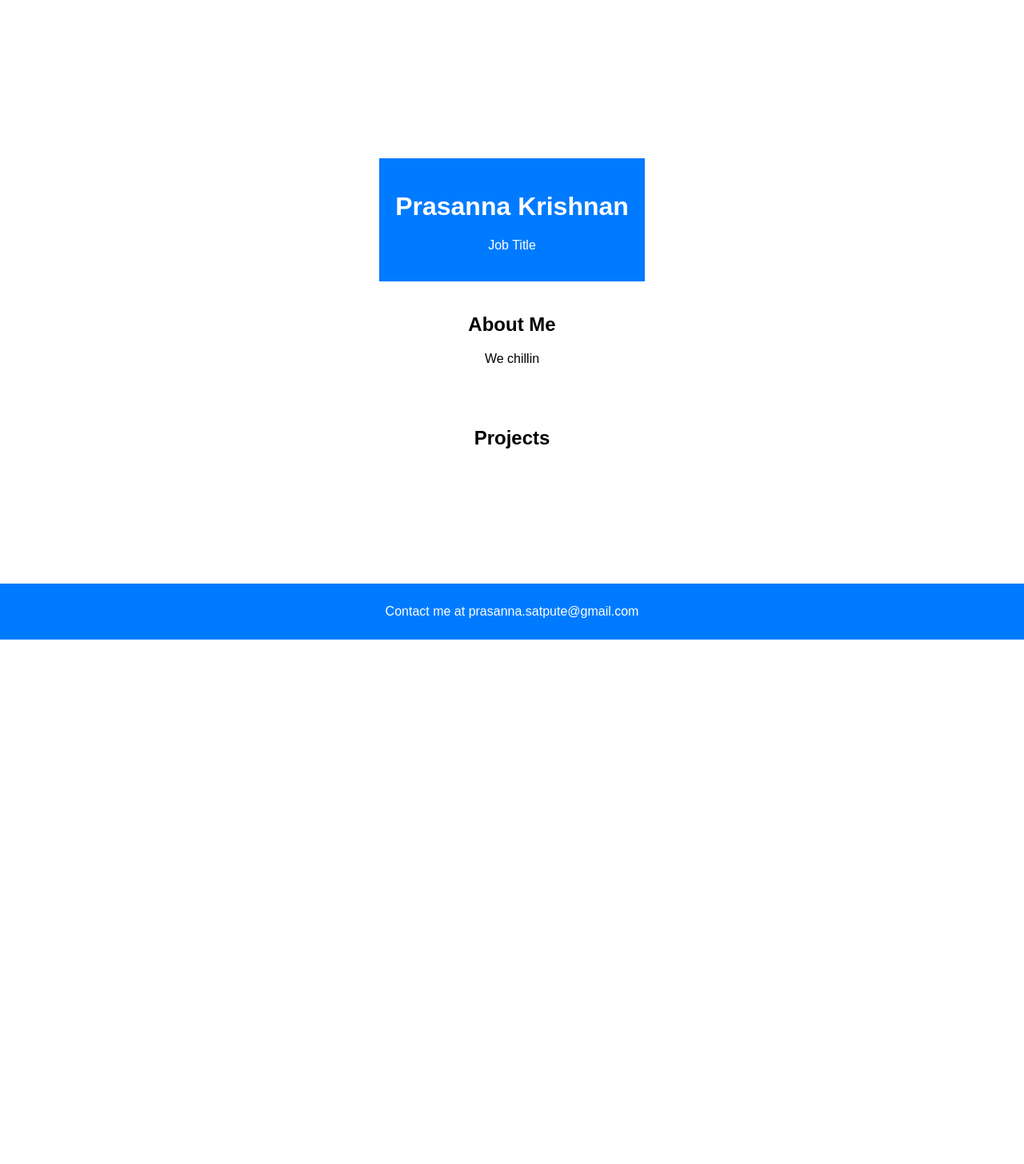
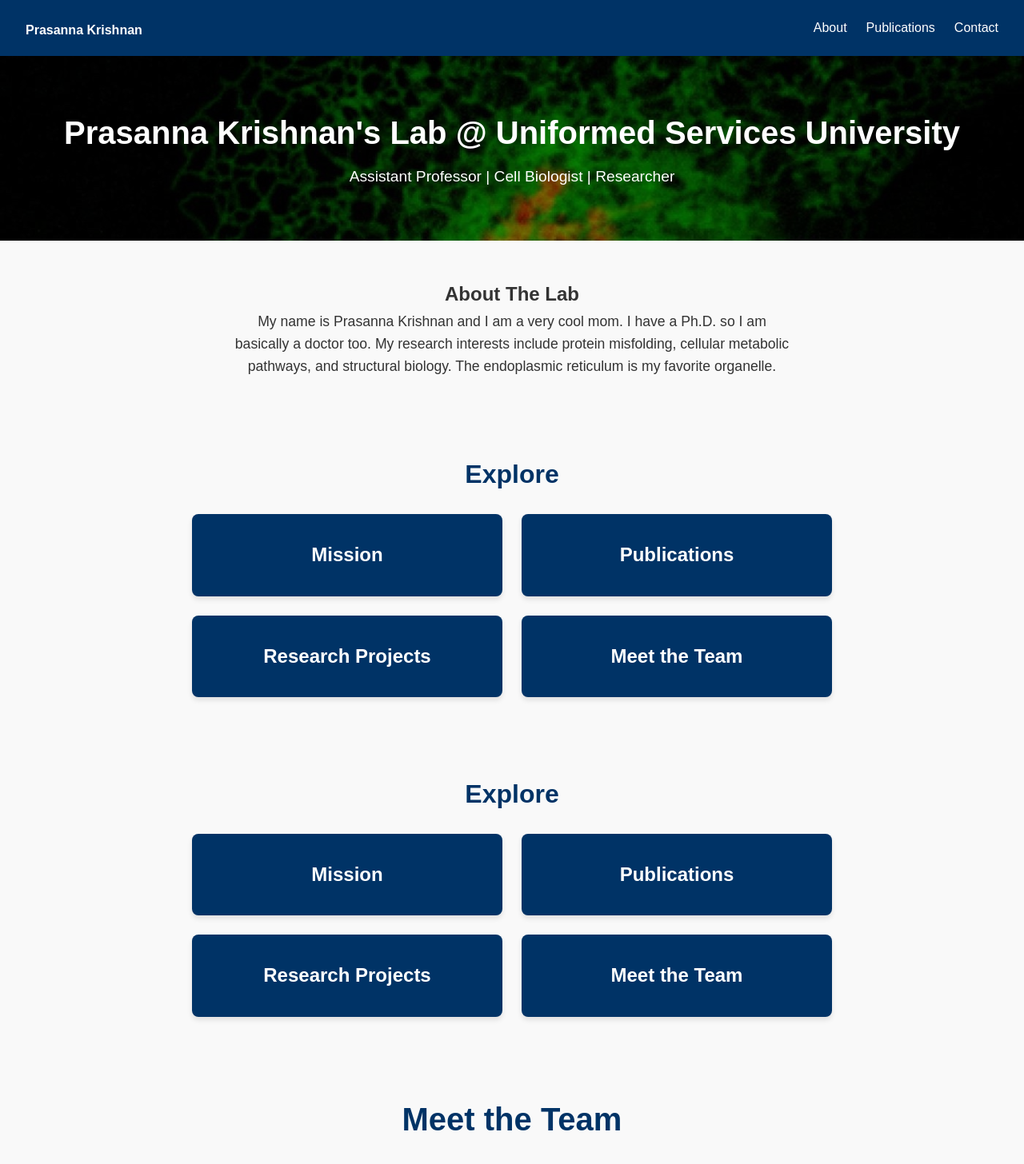
Before and after one commit to raki-krishnan/prasanna-website, a React (Create React App) app: page /team in a window 1280 px wide. Shown: the top 1456 px of the page at 80% size. Before the commit the page ends 800 px from the top, so only its background shows below. Built offline with nearby package versions, Linux system fonts and the light colour scheme.

Commit message:
intermediary changes

```diff
--- a/package.json
+++ b/package.json
@@ -8,6 +8,7 @@
     "@testing-library/user-event": "^13.5.0",
     "react": "^18.3.1",
     "react-dom": "^18.3.1",
+    "react-router-dom": "^7.0.2",
     "react-scripts": "5.0.1",
     "web-vitals": "^2.1.4"
   },
--- a/src/App.css
+++ b/src/App.css
@@ -1,35 +1,190 @@
-body, html {
+/* General Reset */
+* {
   margin: 0;
   padding: 0;
-  font-family: Arial, sans-serif;
-  font-size: 16px;
+  box-sizing: border-box;
+  font-family: 'Arial', sans-serif;
 }
 
-.container {
+/* App Container */
+.app-container {
+  line-height: 1.6;
+  color: #333;
+  background-color: #f9f9f9;
+}
+
+/* Navigation Bar */
+.navbar {
+  background-color: #003366;
+  color: #fff;
+  padding: 1rem 2rem;
   display: flex;
-  flex-direction: column;
+  justify-content: space-between;
   align-items: center;
-  justify-content: center;
-  height: 100vh;
+  position: sticky;
+  top: 0;
+  z-index: 1000;
+}
+
+.navbar .logo {
+  font-size: 1.5rem;
+  font-weight: bold;
+}
+
+.navbar ul {
+  list-style: none;
+  display: flex;
+  gap: 1.5rem;
+}
+
+.navbar a {
+  color: #fff;
+  text-decoration: none;
+  font-size: 1rem;
+}
+
+.navbar a:hover {
+  border-bottom: 2px solid #ffcc00;
+}
+
+.header {
+  background-image: url('../public/cell.jpeg');
+  background-size: cover;
+  background-position: center;
+  background-repeat: no-repeat;
+  color: #fff;
+  text-align: center;
+  padding: 4rem 2rem;
+  background-color: rgba(0, 0, 0, 0.5);
+  background-blend-mode: overlay;
+}
+
+.header h1 {
+  font-size: 2.5rem;
+  margin-bottom: 0.5rem;
+}
+
+.header p {
+  font-size: 1.2rem;
+}
+
+
+/* About Section */
+.about, .publications, .contact {
+  padding: 3rem 2rem;
   text-align: center;
 }
 
-header {
-  background-color: #007bff;
-  color: #fff;
-  padding: 20px;
+.about p {
+  max-width: 700px;
+  margin: 0 auto;
+  font-size: 1.1rem;
 }
 
-section {
-  margin: 20px 0;
+/* Projects Section */
+.publications-grid {
+  display: grid;
+  grid-template-columns: repeat(auto-fit, minmax(300px, 1fr));
+  gap: 2rem;
 }
 
-footer {
-  position: fixed;
-  bottom: 0;
-  width: 100%;
-  background-color: #007bff;
+.publications-card {
+  background-color: #fff;
+  border: 1px solid #ddd;
+  border-radius: 8px;
+  padding: 1.5rem;
+  box-shadow: 0 4px 6px rgba(0, 0, 0, 0.1);
+}
+
+.publications-card h3 {
+  margin-bottom: 0.5rem;
+  color: #003366;
+}
+
+/* Contact Section */
+.contact ul {
+  list-style: none;
+}
+
+.contact a {
+  text-decoration: none;
+  color: #003366;
+  font-weight: bold;
+}
+
+.contact a:hover {
+  color: #ffcc00;
+}
+
+
+/* Grid Section */
+.grid-section {
+  text-align: center;
+  padding: 3rem 2rem;
+}
+
+.grid-section h2 {
+  font-size: 2rem;
+  margin-bottom: 1.5rem;
+  color: #003366;
+}
+
+.grid-container {
+  display: grid;
+  grid-template-columns: repeat(2, 1fr);
+  gap: 1.5rem;
+  max-width: 800px;
+  margin: 0 auto;
+}
+
+.grid-item {
+  background-color: #003366;
   color: #fff;
-  padding: 10px;
+  border-radius: 8px;
+  padding: 2rem;
   text-align: center;
+  font-size: 1.5rem;
+  font-weight: bold;
+  box-shadow: 0 4px 6px rgba(0, 0, 0, 0.1);
+  transition: transform 0.3s, box-shadow 0.3s;
 }
+
+.grid-item a {
+  text-decoration: none;
+  color: #fff;
+  display: block;
+  height: 100%;
+}
+
+.grid-item:hover {
+  transform: translateY(-5px);
+  box-shadow: 0 8px 12px rgba(0, 0, 0, 0.2);
+}
+
+/* Page Container Styling */
+.page-container {
+  padding: 3rem 2rem;
+  text-align: center;
+  background-color: #f9f9f9;
+}
+
+.page-container h1 {
+  color: #003366;
+  margin-bottom: 1rem;
+  font-size: 2.5rem;
+}
+
+.page-container p {
+  font-size: 1.2rem;
+  max-width: 800px;
+  margin: 0 auto;
+  line-height: 1.8;
+}
+
+/* Footer */
+.footer {
+  background-color: #003366;
+  color: #fff;
+  text-align: center;
+  padding: 1rem 0;
+}
--- a/src/App.jsx
+++ b/src/App.jsx
@@ -1,27 +1,107 @@
 import React from 'react';
 import './App.css';
+import { BrowserRouter as Router, Routes, Route, Link } from 'react-router-dom';
+import Mission from './mission';
+import Publications from './publications';
+import ResearchProjects from './research_projects';
+import Team from './team';
 
 function App() {
     return (
-        <div className="container">
-            <header>
-                <h1>Prasanna Krishnan</h1>
-                <p>Job Title</p>
+        <Router>
+            <div className="app-container">
+                {/* Navigation Bar */}
+                <header className="navbar">
+                    <div className="logo">
+                        <Link to="/">Prasanna Krishnan</Link>
+                    </div>
+                    <nav>
+                        <ul>
+                            <li><a href="#about">About</a></li>
+                            <li><Link to="/publications">Publications</Link></li>
+                            <li><a href="#contact">Contact</a></li>
+                        </ul>
+                    </nav>
                 </header>
-            <section>
-                <h2>About Me</h2>
-                <p>We chillin</p>
+
+                {/* Header Section */}
+                <section className="header">
+                    <h1>Prasanna Krishnan's Lab @ Uniformed Services University</h1>
+                    <p>Assistant Professor | Cell Biologist | Researcher</p>
                 </section>
-            <section>
-                <h2>Projects</h2>
+
+                {/* About Section */}
+                <section id="about" className="about">
+                    <h2>About The Lab</h2>
+                    <p>
+                        My name is Prasanna Krishnan and I am a very cool mom. I
+                        have a Ph.D. so I am basically a doctor too. My research interests include protein misfolding,
+                        cellular metabolic pathways, and structural biology. The endoplasmic reticulum is my favorite organelle.
+                    </p>
+                </section>
+
+                {/* 2x2 Grid Section */}
+                <section className="grid-section">
+                    <h2>Explore</h2>
+                    <div className="grid-container">
+                        <div className="grid-item">
+                            <Link to="/mission">Mission</Link>
+                        </div>
+                        <div className="grid-item">
+                            <Link to="/publications">Publications</Link>
+                        </div>
+                        <div className="grid-item">
+                            <Link to="/research-projects">Research Projects</Link>
+                        </div>
+                        <div className="grid-item">
+                            <Link to="/team">Meet the Team</Link>
+                        </div>
+                    </div>
+                </section>
+                {/* 2x2 Grid Section */}
+                <section className="grid-section">
+                    <h2>Explore</h2>
+                    <div className="grid-container">
+                        <div className="grid-item">
+                            <a href="/mission" target="_self">Mission</a>
+                        </div>
+                        <div className="grid-item">
+                            <a href="/publications" target="_self">Publications</a>
+                        </div>
+                        <div className="grid-item">
+                            <a href="/research-projects" target="_self">Research Projects</a>
+                        </div>
+                        <div className="grid-item">
+                            <a href="/team" target="_self">Meet the Team</a>
+                        </div>
+                    </div>
+                </section>
+
+
+                {/* Routes */}
+                <Routes>
+                    <Route path="/mission" element={<Mission />} />
+                    <Route path="/publications" element={<Publications />} />
+                    <Route path="/research-projects" element={<ResearchProjects />} />
+                    <Route path="/team" element={<Team />} />
+                </Routes>
+
+                {/* Contact Section */}
+                <section id="contact" className="contact">
+                    <h2>Contact Me</h2>
                     <ul>
-
+                        <li>Email: <a href="mailto:prasanna.satpute@gmail.com">prasanna.satpute@gmail.com</a></li>
+                        <li>LinkedIn: <a href="https://www.linkedin.com">linkedin.com/in/username</a></li>
+                        <li>ResearchGate: <a href="https://www.researchgate.net">researchgate.net/username</a></li>
                     </ul>
                 </section>
-            <footer>
-                <p>Contact me at prasanna.satpute@gmail.com</p>
+
+                {/* Footer */}
+                <footer className="footer">
+                    <p>&copy; {new Date().getFullYear()} Prasanna Krishnan. All Rights Reserved.</p>
                 </footer>
             </div>
+        </Router>
     );
 }
 
--- /dev/null
+++ b/src/mission.jsx
@@ -0,0 +1,12 @@
+import React from 'react';
+
+function Mission() {
+    return (
+        <div className="page-container">
+            <h1>Our Mission</h1>
+            <p>We are committed to advancing cell biology through groundbreaking research and collaboration.</p>
+        </div>
+    );
+}
+
+export default Mission;
--- /dev/null
+++ b/src/publications.jsx
@@ -0,0 +1,13 @@
+import React from 'react';
+
+function Publications() {
+    return (
+        <div className="page-container">
+            <h1>Publications</h1>
+            <p>Browse our latest peer-reviewed publications and scientific contributions.</p>
+        </div>
+
+    );
+}
+
+export default Publications;
--- /dev/null
+++ b/src/research_projects.jsx
@@ -0,0 +1,12 @@
+import React from 'react';
+
+function ResearchProjects() {
+    return (
+        <div className="page-container">
+            <h1>Research Projects</h1>
+            <p>Explore our ongoing projects in cell dynamics, structural biology, and metabolic pathways.</p>
+        </div>
+    );
+}
+
+export default ResearchProjects;
--- /dev/null
+++ b/src/team.jsx
@@ -0,0 +1,12 @@
+import React from 'react';
+
+function Team() {
+    return (
+        <div className="page-container">
+            <h1>Meet the Team</h1>
+            <p>Learn more about the talented scientists and students driving our research forward.</p>
+        </div>
+    );
+}
+
+export default Team;
```
Also changed, not shown: public/cell.jpeg (added), src/mission.css (added), src/publications.css (added), src/research_projects.css (added), src/team.css (added), 1 other file (tests, documents, lock files or other folders). Lines whose indentation alone changed are shown as unchanged.
